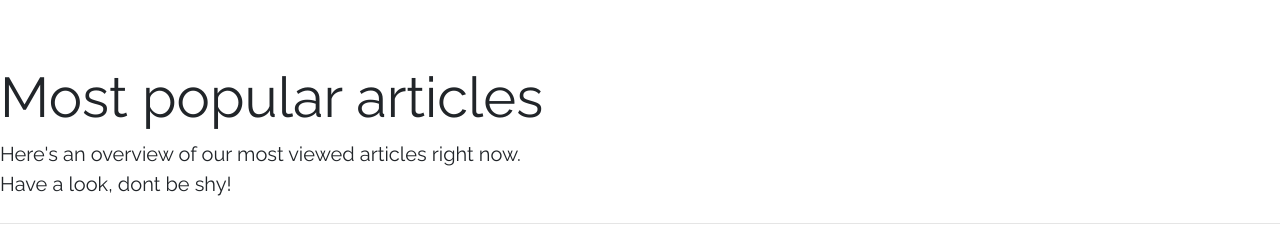
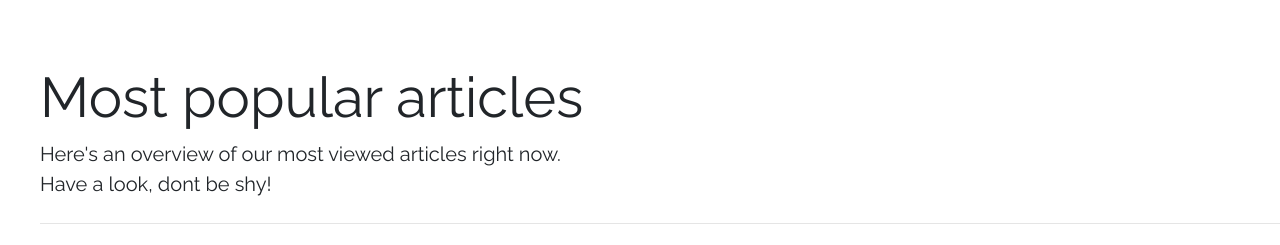
Before and after one commit to yaya-97/WebDev_April, a plain HTML site: page BOOTSTRAP_0305/blog.html in a window 1280 px wide. Shown: the part 549-794 px from the top of the page. Drawn offline with nearby package versions, Linux system fonts and the light colour scheme; a web font is replaced by a local one.

Commit message:
fixed blog padding element

```diff
--- a/BOOTSTRAP_0305/blog.css
+++ b/BOOTSTRAP_0305/blog.css
@@ -116,6 +116,7 @@ margin-top: 5px;
 
 .faq_P{
   padding-top: 4rem;
+  padding-left: 2.5rem;
 }
 
 .col-md-2{
```
